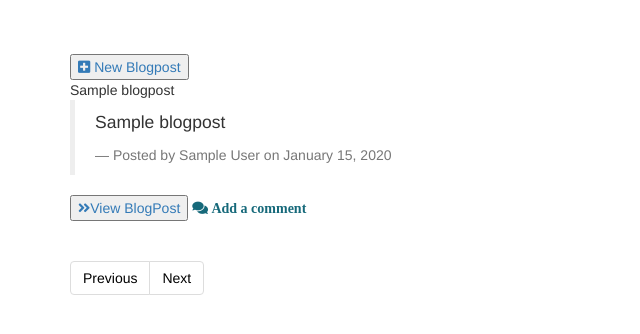
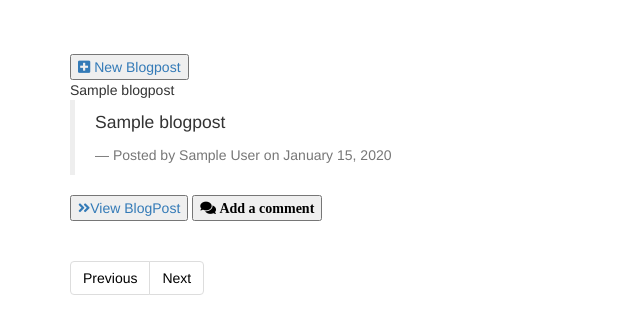
Before and after one commit to casio-ka/DailyBlog, a Flask app: page /posts in a window 1280 px wide. Shown: the part 250-584 px from the top of the page, without its empty margins (0-640 px from the left). Run offline with Flask 2, Linux system fonts and the light colour scheme; tables that the repository leaves empty hold one stand-in row (values such as "Sample post"); some libraries are stand-ins or nearby versions.

Commit message:
Edited comment button

```diff
--- a/app/templates/allposts.html
+++ b/app/templates/allposts.html
@@ -32,7 +32,7 @@
             <footer class="blockquote-footer">Posted by {{ blogpost.author }} on {{ blogpost.dateposted.strftime('%B %d, %Y') }}</footer>
             </blockquote>
             <a href="{{url_for('main.view_blogpost', blogpost_id=blogpost.id)}}"><button class="mt-2"><i class="fas fa-angle-double-right"></i>View BlogPost</button></a>
-            <a href="{{url_for('main.post_comment', blogpost_id=blogpost.id)}}" class="mt-3"><i class="fa fa-comments " style="color: #16697A;">  Add a comment</a></i>
+            <button><a href="{{url_for('main.post_comment', blogpost_id=blogpost.id)}}" class="mt-3"><i class="fa fa-comments " style="color: #000000;">  Add a comment</a></i></button>
         </div>
         </div>
         {% endfor %}
```
